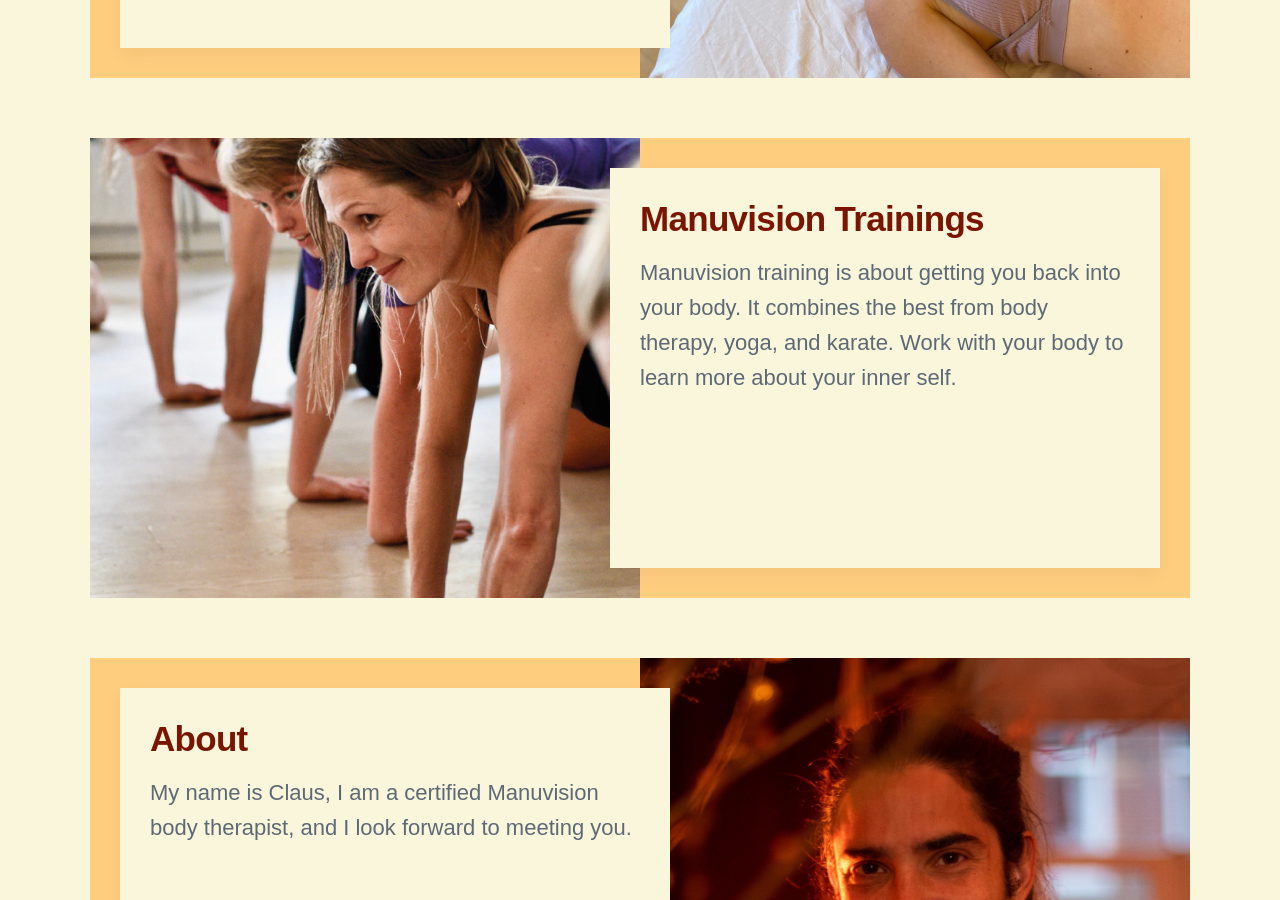
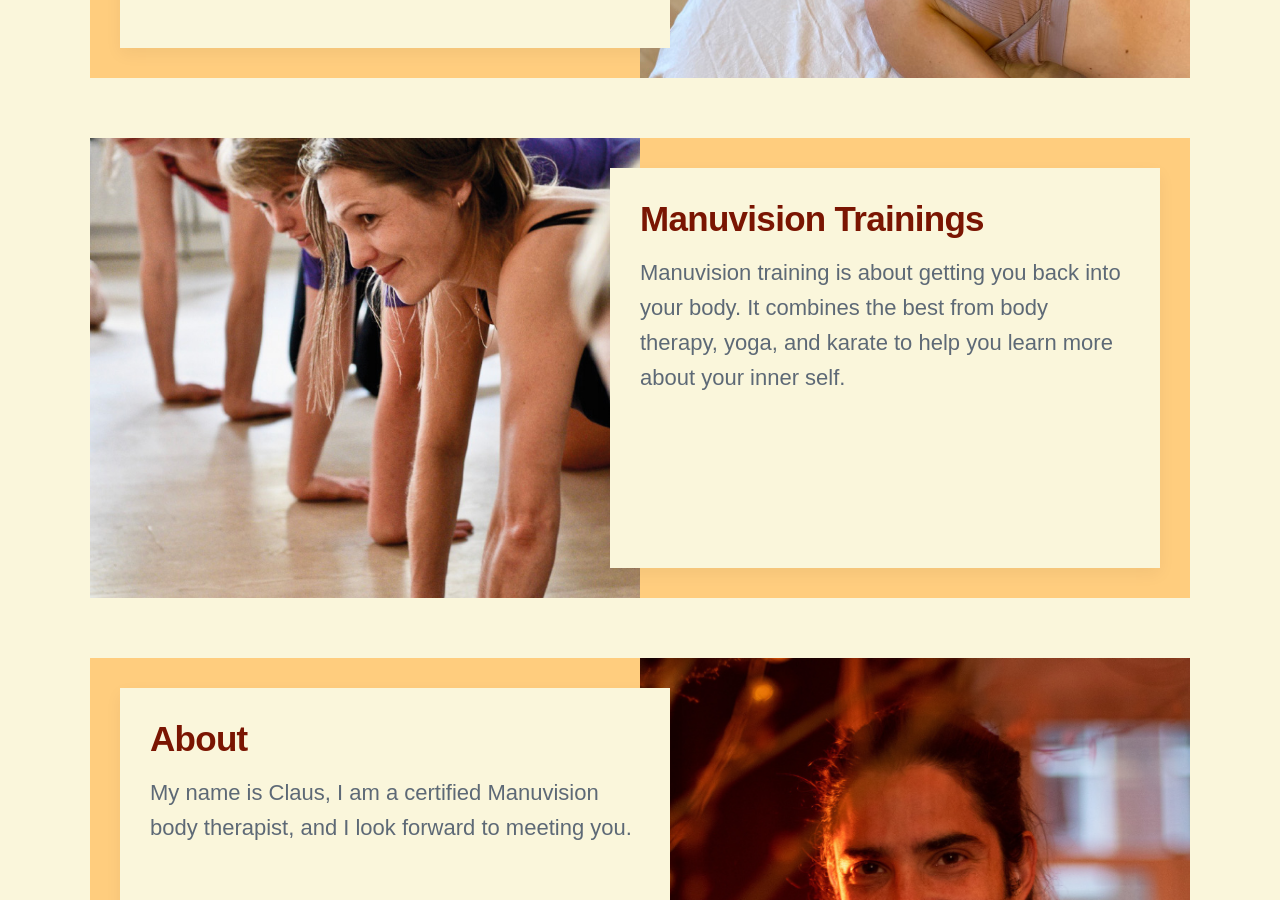
Before and after one commit to threekeytherapy/threekeytherapy.com, a Jekyll site: the page built from index.html, in a window 1280 px wide and 900 px high, scrolled down 1605 px. Built offline with Jekyll 4.4.1, drawn with Linux system fonts in a browser that asks for light colours; nearby versions of some CDN libraries; some web fonts are replaced.

Commit message:
Update trainings.md

```diff
--- a/_projects/trainings.md
+++ b/_projects/trainings.md
@@ -1,7 +1,7 @@
 ---
 title: Manuvision Trainings
 subtitle:
-description: Manuvision training is about getting you back into your body. It combines the best from body therapy, yoga, and karate. Work with your body to learn more about your inner self.
+description: Manuvision training is about getting you back into your body. It combines the best from body therapy, yoga, and karate to help you learn more about your inner self.
 featured_image: images/mv-training2.jpg
 date: 2023-11-03 00:00:00
 ---
```
